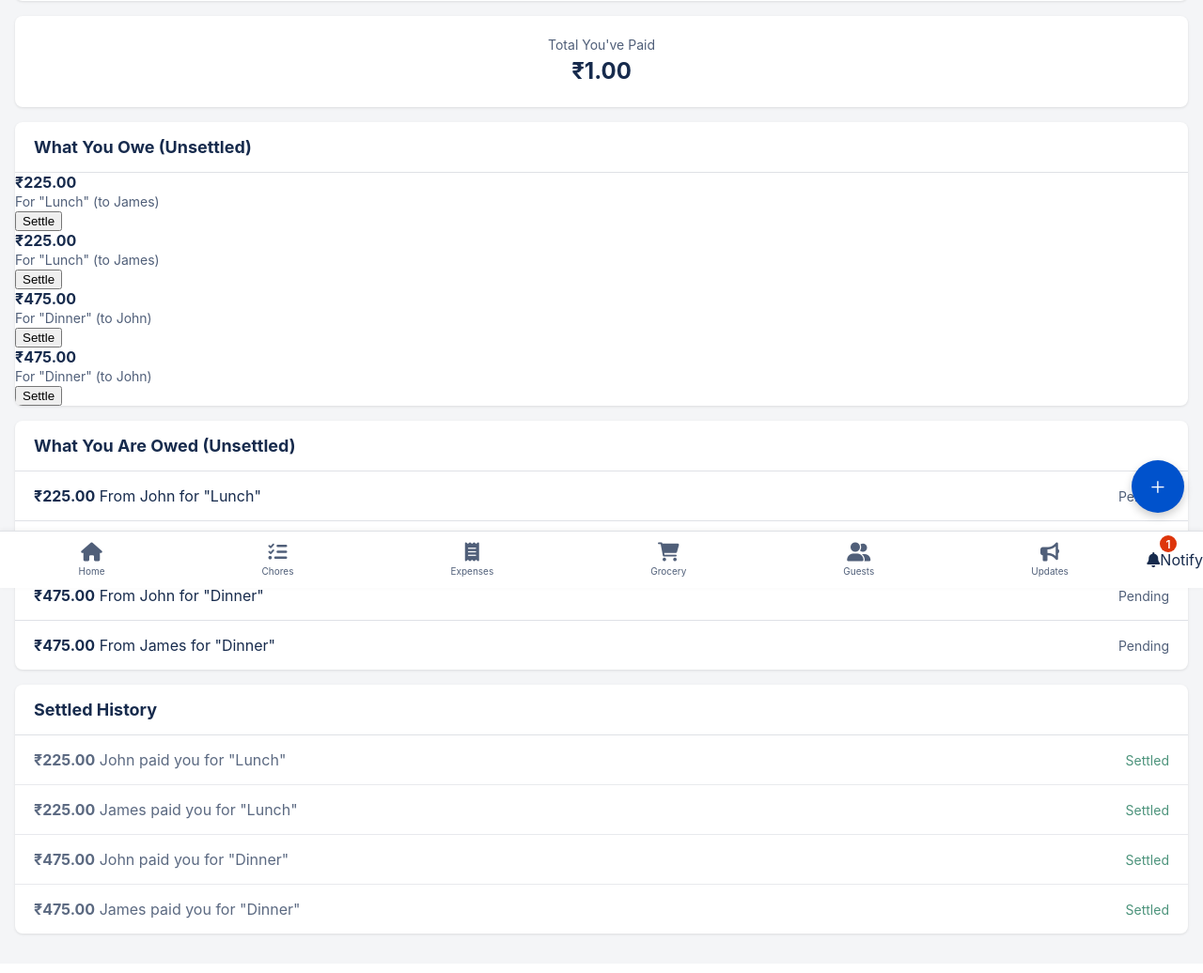
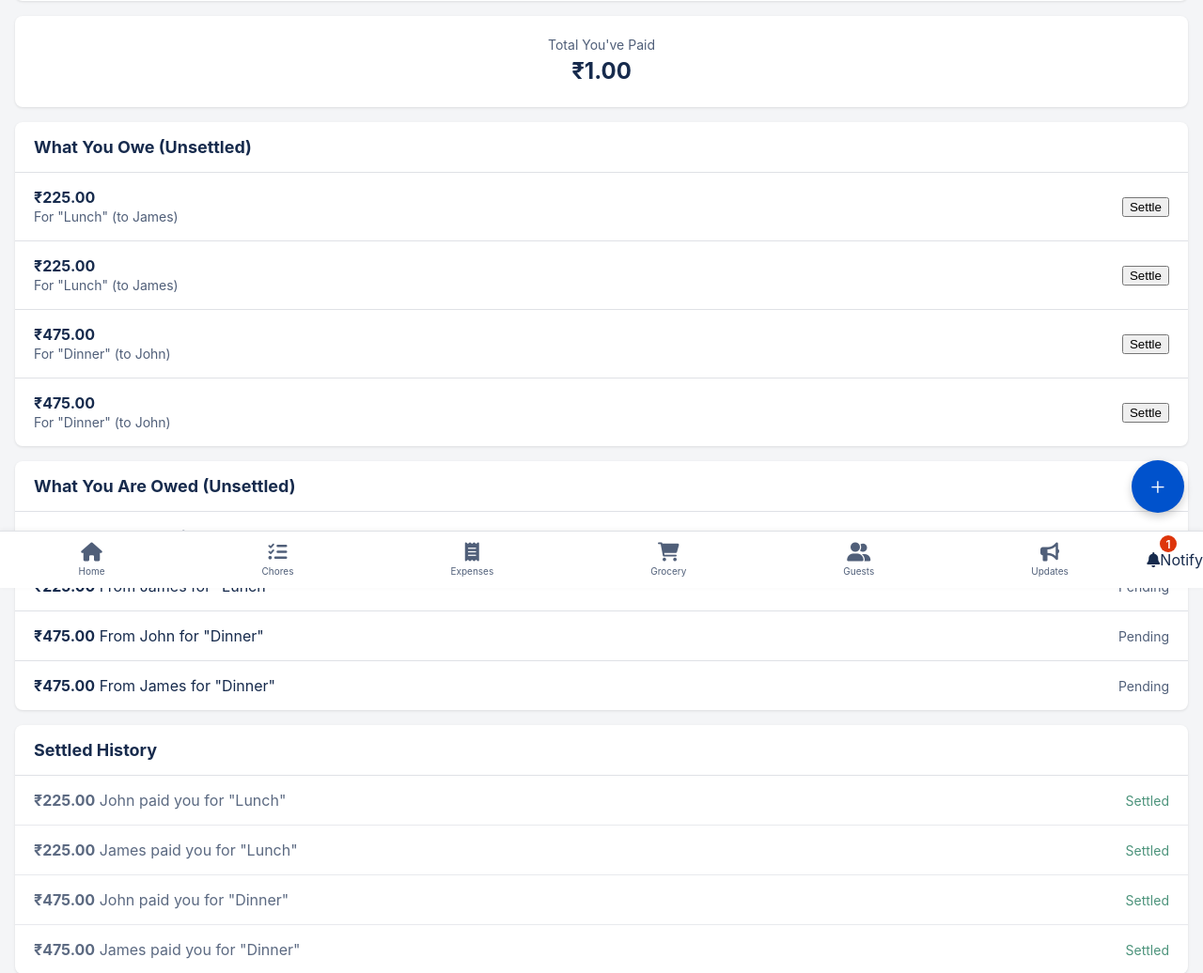
Before and after one commit to sag-stack/DormMate, a Django app: template templates/dorm/expenses.html in a window 1280 px wide. Shown: the part 174-1210 px from the top of the page at 94% size. Before the commit the page ends 1171 px from the top, so only its background shows below. Run offline with Django 5.2, Linux system fonts and the light colour scheme; data comes from the database, SQL or seed files in the repository; tables that the repository leaves empty hold one stand-in row (values such as "Sample post"); the template is opened without the code that fills it: values that come from a table or form of the project are taken from there, most other values are stand-ins (such as "Sample title", 1, 10 or a date in 2020).

Commit message:
Fix: Corrected expenses formatting

```diff
--- a/templates/dorm/expenses.html
+++ b/templates/dorm/expenses.html
@@ -32,7 +32,7 @@
     <div class="card">
         <div class="card-header"><h2>What You Owe (Unsettled)</h2></div>
         {% for split in my_debts %}
-            <div class.list-item">
+            <div class="list-item">
                 <div class="list-item-content">
                     <strong>₹{{ split.amount_owed }}</strong>
                     <span>For "{{ split.expense.title }}" (to {{ split.expense.paid_by.profile.display_name }})</span>
```
